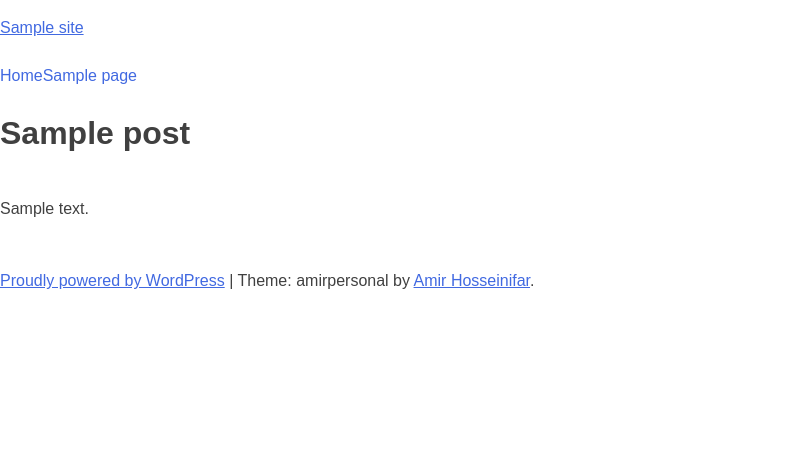
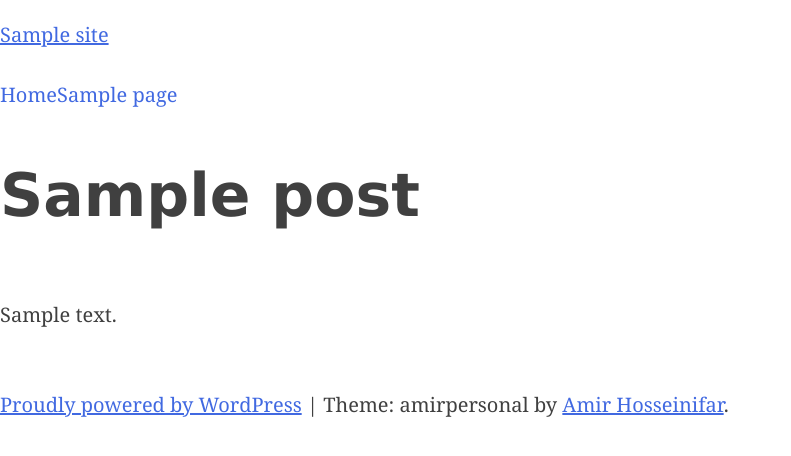
Before and after one commit to AmirHosseinifar/Wordpress-Practice, a WordPress theme: template themes/amir_personal_website/page.php in a window 1280 px wide. Shown: the top 456 px of the page, without its empty margins (0-791 px from the left). Run offline with PHP 8.4 and a stand-in for WordPress, Linux system fonts and the light colour scheme; the site name, menu and one post (Sample post) are stand-ins, and other content is empty; some libraries are stand-ins or nearby versions.

Commit message:
added new fonts and changed font size

```diff
--- a/themes/amir_personal_website/functions.php
+++ b/themes/amir_personal_website/functions.php
@@ -47,6 +47,8 @@ function amirpersonal_setup() {
 		'menu-1' => esc_html__( 'Primary', 'amirpersonal' ),
 	) );
 
+
+
 	/*
 	 * Switch default core markup for search form, comment form, and comments
 	 * to output valid HTML5.
@@ -70,6 +72,61 @@ function amirpersonal_setup() {
 }
 endif;
 add_action( 'after_setup_theme', 'amirpersonal_setup' );
+
+function amirpersonal_fonts_url() {
+	$fonts_url = '';
+
+	/**
+	 * Translators: If there are characters in your language that are not
+	 * supported by Source Sans pro and PT Serif, translate this to 'off'. Do not translate
+	 * into your own language.
+	 */
+	$source_sans_pro = _x( 'on', 'Source Sans pro font: on or off', 'amirpersonal' );
+
+	$pt_serif = _x( 'on', 'PT Serif font: on or off', 'amirpersonal' );
+
+	$font_families = array();
+
+	if ( 'off' !== $source_sans_pro  ) {
+		$font_families[] = 'Source Sans Pro:400,400I,700,900';
+	}
+
+	if ( 'off' !== $pt_serif ) {
+		$font_families[] = 'PT Serif:400,400i,700,700i';
+
+	if ( in_array( 'on', array($source_sans_pro, $pt_serif) ) ) {
+
+		$query_args = array(
+			'family' => urlencode( implode( '|', $font_families ) ),
+			'subset' => urlencode( 'latin,latin-ext' ),
+		);
+
+		$fonts_url = add_query_arg( $query_args, 'https://fonts.googleapis.com/css' );
+	}
+	}
+	return esc_url_raw( $fonts_url );
+}
+
+/**
+ * Add preconnect for Google Fonts.
+ *
+ * @since Twenty Seventeen 1.0
+ *
+ * @param array  $urls           URLs to print for resource hints.
+ * @param string $relation_type  The relation type the URLs are printed.
+ * @return array $urls           URLs to print for resource hints.
+ */
+function amirpersonal_resource_hints( $urls, $relation_type ) {
+	if ( wp_style_is( 'amirpersonal-fonts', 'queue' ) && 'preconnect' === $relation_type ) {
+		$urls[] = array(
+			'href' => 'https://fonts.gstatic.com',
+			'crossorigin',
+		);
+	}
+
+	return $urls;
+}
+add_filter( 'wp_resource_hints', 'amirpersonal_resource_hints', 10, 2 );
 
 /**
  * Set the content width in pixels, based on the theme's design and stylesheet.
@@ -105,6 +162,10 @@ add_action( 'widgets_init', 'amirpersonal_widgets_init' );
  * Enqueue scripts and styles.
  */
 function amirpersonal_scripts() {
+	// Enqueue Google Fonts: Source Sans Pro and PT Serif
+	wp_enqueue_style( 'amirpersonal-fonts', amirpersonal_fonts_url());
+
+
 	wp_enqueue_style( 'amirpersonal-style', get_stylesheet_uri() );
 
 	wp_enqueue_script( 'amirpersonal-navigation', get_template_directory_uri() . '/js/navigation.js', array(), '20151215', true );
--- a/themes/amir_personal_website/sass/mixins/_mixins-master.scss
+++ b/themes/amir_personal_website/sass/mixins/_mixins-master.scss
@@ -1,7 +1,7 @@
 // Rem output with px fallback
 @mixin font-size($sizeValue: 1) {
-	font-size: ($sizeValue * 16) * 1px;
-	font-size: $sizeValue * 1rem;
+	font-size: ($sizeValue * 20) * 1px;
+	font-size: $sizeValue * 1.25rem;
 }
 
 // Center block
--- a/themes/amir_personal_website/sass/style.scss
+++ b/themes/amir_personal_website/sass/style.scss
@@ -1,9 +1,9 @@
 /*!
 Theme Name: AmirPersonal
-Theme URI: http://underscores.me/
+Theme URI: https://github.com/amirhosseinifar/wordpress-practice
 Author: Amir Hosseinifar
-Author URI: http://underscores.me/
-Description: Personal website for showing my portfolio
+Author URI: https://github.com/amirhosseinifar/wordpress-practice
+Description: A new theme for my personal website
 Version: 1.0.0
 License: GNU General Public License v2 or later
 License URI: http://www.gnu.org/licenses/gpl-2.0.html
--- a/themes/amir_personal_website/sass/typography/_headings.scss
+++ b/themes/amir_personal_website/sass/typography/_headings.scss
@@ -1,3 +1,27 @@
 h1, h2, h3, h4, h5, h6 {
 	clear: both;
+	font-family: $font__sans;
 }
+h1 {
+	font-size: 3em;
+}
+
+h2 {
+	font-size: 2.6em;
+}
+
+h3 {
+	font-size: 2.2em;
+}
+
+h4 {
+	font-size: 2em;
+}
+
+h5 {
+	font-size: 1.8em;
+}
+
+h6 {
+	font-size: 1.6em;
+}
--- a/themes/amir_personal_website/sass/typography/_typography.scss
+++ b/themes/amir_personal_website/sass/typography/_typography.scss
@@ -4,9 +4,13 @@ input,
 select,
 textarea {
 	color: $color__text-main;
-	font-family: $font__main;
-	@include font-size(1);
+	font-family: $font__serif;
+	@include font-size(0.9);
 	line-height: $font__line-height-body;
+
+	@media screen and (min-width: 700px) {
+		@include font-size(1);
+	}
 }
 
 @import "headings";
--- a/themes/amir_personal_website/sass/variables-site/_typography.scss
+++ b/themes/amir_personal_website/sass/variables-site/_typography.scss
@@ -1,3 +1,5 @@
+$font__serif:'PT Serif',Georgia,Cambria,"Times New Roman",Times,serif ;
+$font__sans: 'Source Sans Pro',"Lucida Grande", "Lucida Sans Unicode", "Lucida Sans",Geneva, Arial, sans-serif;
 $font__main: sans-serif;
 $font__code: Monaco, Consolas, "Andale Mono", "DejaVu Sans Mono", monospace;
 $font__pre: "Courier 10 Pitch", Courier, monospace;
--- a/themes/amir_personal_website/style.css
+++ b/themes/amir_personal_website/style.css
@@ -266,29 +264,57 @@ input,
 select,
 textarea {
 	color: #404040;
-	font-family: sans-serif;
-	font-size: 16px;
-	font-size: 1rem;
+	font-family: "PT Serif", Georgia, Cambria, "Times New Roman", Times, serif;
+	font-size: 18px;
+	font-size: 1.125rem;
 	line-height: 1.5;
 }
 
-h1,
-h2,
-h3,
-h4,
-h5,
+@media screen and (min-width: 700px) {
+	body,
+	button,
+	input,
+	select,
+	textarea {
+		font-size: 20px;
+		font-size: 1.25rem;
+	}
+}
+
+h1, h2, h3, h4, h5, h6 {
+	clear: both;
+	font-family: "Source Sans Pro", "Lucida Grande", "Lucida Sans Unicode", "Lucida Sans", Geneva, Arial, sans-serif;
+}
+
+h1 {
+	font-size: 3em;
+}
+
+h2 {
+	font-size: 2.6em;
+}
+
+h3 {
+	font-size: 2.2em;
+}
+
+h4 {
+	font-size: 2em;
+}
+
+h5 {
+	font-size: 1.8em;
+}
+
 h6 {
-	clear: both;
+	font-size: 1.6em;
 }
 
 p {
 	margin-bottom: 1.5em;
 }
 
-dfn,
-cite,
-em,
-i {
+dfn, cite, em, i {
 	font-style: italic;
 }
 
@@ -594,15 +590,14 @@ a:active {
 	left: auto;
 }
 
-.main-navigation ul ul li:hover > ul,
-.main-navigation ul ul li.focus > ul {
-	left: 100%;
+.main-navigation li {
+	float: left;
+	position: relative;
 }
 
-.main-navigation .current_page_item > a,
-.main-navigation .current-menu-item > a,
-.main-navigation .current_page_ancestor > a,
-.main-navigation .current-menu-ancestor > a {
+.main-navigation a {
+	display: block;
+	text-decoration: none;
 }
 
 /* Small menu. */
@@ -793,8 +788,9 @@ a:active {
 # Infinite scroll
 --------------------------------------------------------------*/
 /* Globally hidden elements when Infinite Scroll is supported and in use. */
-.infinite-scroll .posts-navigation, /* Older / Newer Posts Navigation (always hidden) */
-.infinite-scroll.neverending .site-footer { /* Theme Footer (when set to scrolling) */
+.infinite-scroll .posts-navigation,
+.infinite-scroll.neverending .site-footer {
+	/* Theme Footer (when set to scrolling) */
 	display: none;
 }
 
--- a/themes/gulp-dev/Gulpfile.js
+++ b/themes/gulp-dev/Gulpfile.js
@@ -58,7 +58,7 @@ gulp.task('javascript', function() {
 gulp.task('watch', function() {
 	browserSync.init({
 		open: 'external',
-		proxy: 'humescores.dev',
+		proxy: 'localhost:8888/amir_personal_website',
 		port: 8080
 	});
 	gulp.watch([root + '**/*.css', root + '**/*.scss' ], ['css']);
```
Also changed, not shown: other parts of themes/amir_personal_website/style.css (+58 -88 lines), 2 other files.
